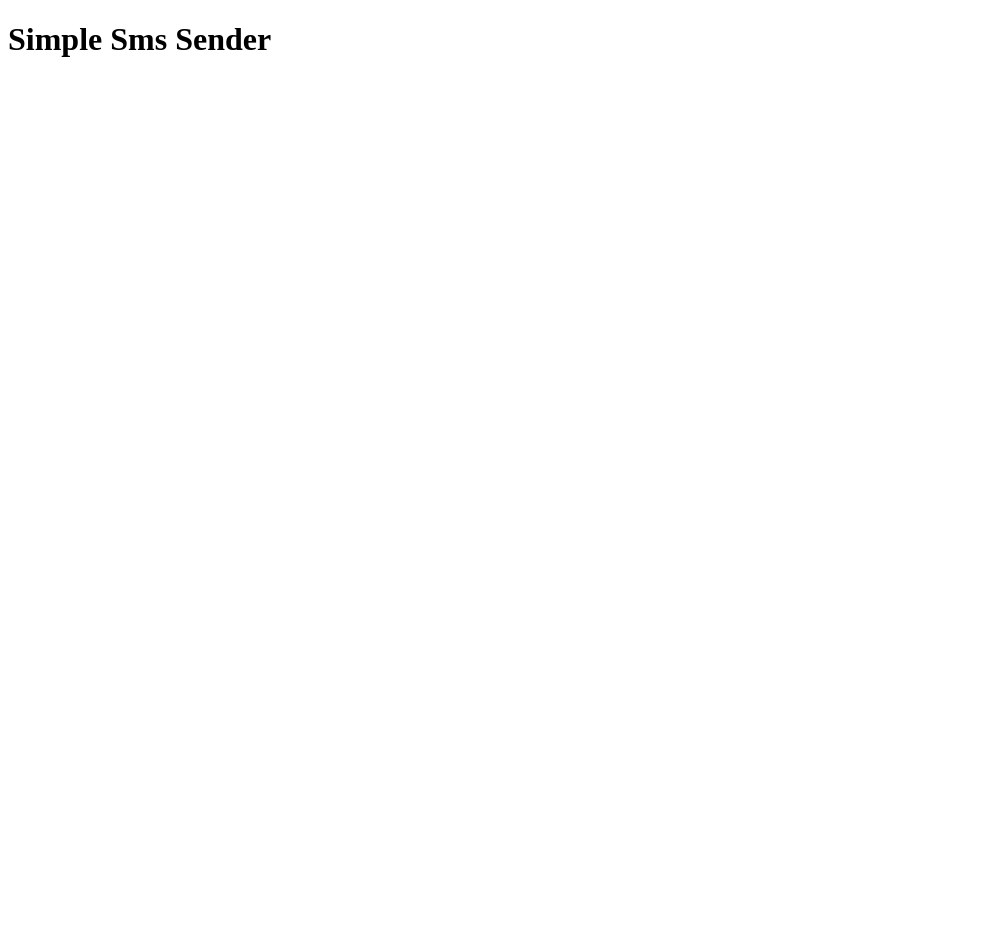
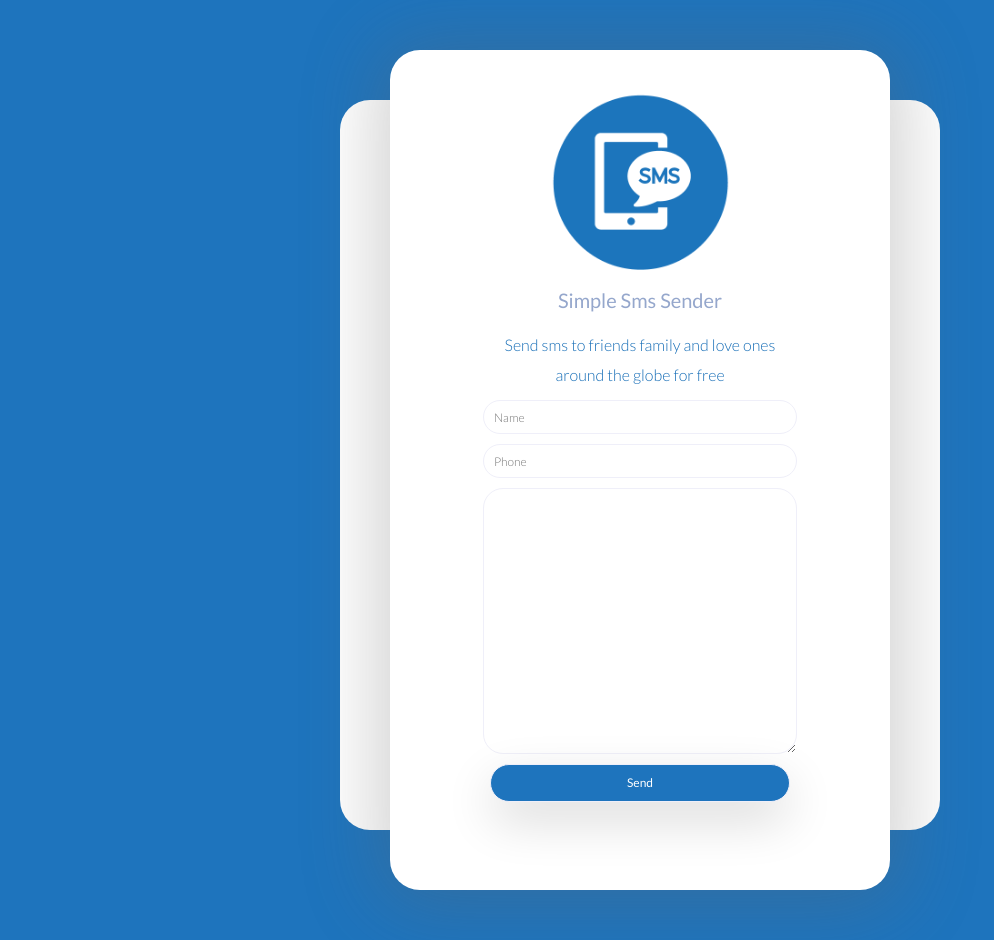
Before and after one commit to enahomurphy/sms-sender, a website: page client/index.html in a window 1280 px wide. Shown: the whole page, without its empty margins (0-994 px from the left). Before the commit the page ends 800 px from the top, so only its background shows below. Drawn offline with Linux system fonts and the light colour scheme.

Commit message:
Add sms ui

```diff
--- a/client/index.html
+++ b/client/index.html
@@ -1,12 +1,29 @@
 <!DOCTYPE html>
 <html lang="en">
 <head>
-    <meta charset="UTF-8">
-    <meta name="viewport" content="width=device-width, initial-scale=1.0">
-    <meta http-equiv="X-UA-Compatible" content="ie=edge">
-    <title>sms sender</title>
+  <meta charset="UTF-8">
+  <meta name="viewport" content="width=device-width, initial-scale=1.0">
+  <meta http-equiv="X-UA-Compatible" content="ie=edge">
+  <title>sms sender</title>
+  <link href="https://fonts.googleapis.com/css?family=Lato:100,300,400" rel="stylesheet">
+  <link rel="stylesheet" href="/css/style.css">
 </head>
+
 <body>
+  <div class="inner-wrapper"></div>
+  <div class="wrapper">
+   <div class="img">
+      <img src="/img/sms-img.png" alt="sms logo">
+   </div>
     <h1>Simple Sms Sender</h1>
+    <p>Send sms to friends family and love ones <br> around the globe for free</p>
+    <form>
+      <input type="text" placeholder="Name">
+      <input type="number" placeholder="Phone">
+      <textarea name="" id="" cols="30" rows="10"></textarea>
+      <button type="submit">Send</button>
+    </form>
+  </div>
 </body>
+
 </html>
--- /dev/null
+++ b/client/public/css/style.css
@@ -0,0 +1,107 @@
+h1,h2,h3,h4,h5,h6, p {
+  margin: 0px;
+  padding: 0px;
+}
+
+body {
+  background-color: #1e74bd
+}
+
+.inner-wrapper {
+  width: 600px;
+  height: 730px;
+  margin: 50px auto;
+  background: #ffffff;
+  position: absolute;
+  margin-left: auto;
+  margin-right: auto;
+  left: 0;
+  right: 0;
+  z-index: -1;
+  border-radius: 30px;
+
+}
+
+.wrapper {
+  width: 500px;
+  height: 800px;
+  margin: 50px auto;
+  background: #ffffff;
+  padding-top: 40px;
+  border-radius: 30px;
+  -webkit-box-shadow:0px 4px 76px 13px rgba(98, 98, 98, 0.3);
+  -moz-box-shadow: 0px 4px 76px 13px rgba(98, 98, 98, 0.3);
+  box-shadow: 0px 4px 76px 13px rgba(98, 98, 98, 0.3);
+}
+
+.wrapper .img {
+  width: 180px;
+  height: 180px;
+  margin: 0px auto
+}
+
+.wrapper .img img {
+  width: 100%;
+}
+
+.wrapper h1 {
+  margin: 10px 0px;
+  text-align: center;
+  font: 400 20px/40px 'Lato', sans-serif;
+  color: #95a7cc
+}
+
+.wrapper p {
+  /* margin: 0px 20px 0px; */
+  text-align: center;
+  font: 300 16px/30px 'Lato', sans-serif;
+  color: #176eb7
+}
+
+form > input,
+form > textarea,
+form > button {
+  display: block;
+  margin: 10px auto;
+  width: 300px;
+}
+
+form input {
+  height: 30px;
+  border-radius: 20px;
+  border: 1px solid #efeff9;
+  padding-left: 10px;
+  color: #9695bb;
+  font: 300 12px/26px 'Lato', sans-serif;;
+}
+
+form input:focus,
+form > textarea:focus {
+  outline: none
+}
+
+form > textarea {
+  border-radius: 20px;
+  border: 1px solid #efeff9;
+  padding-left: 10px;
+  color: #9695bb;
+  font: 300 12px/26px 'Lato', sans-serif;;
+}
+
+form > button {
+  border-radius: 20px;
+  border: 1px solid #efeff9;
+  padding-left: 10px;
+  /* color: #c6c5e0; */
+  padding: 5px;
+  background: #1e74bd;
+  color: #fff;
+  font: 400 12px/26px 'Lato', sans-serif;
+  cursor: pointer;
+  box-shadow: 0px 18px 50px -1px rgba(214,214,214,1);
+}
+
+form > button:focus {
+  outline: none;
+  box-shadow: none
+}
```
Also changed, not shown: client/public/img/sms-img.png (added), 1 other file.
